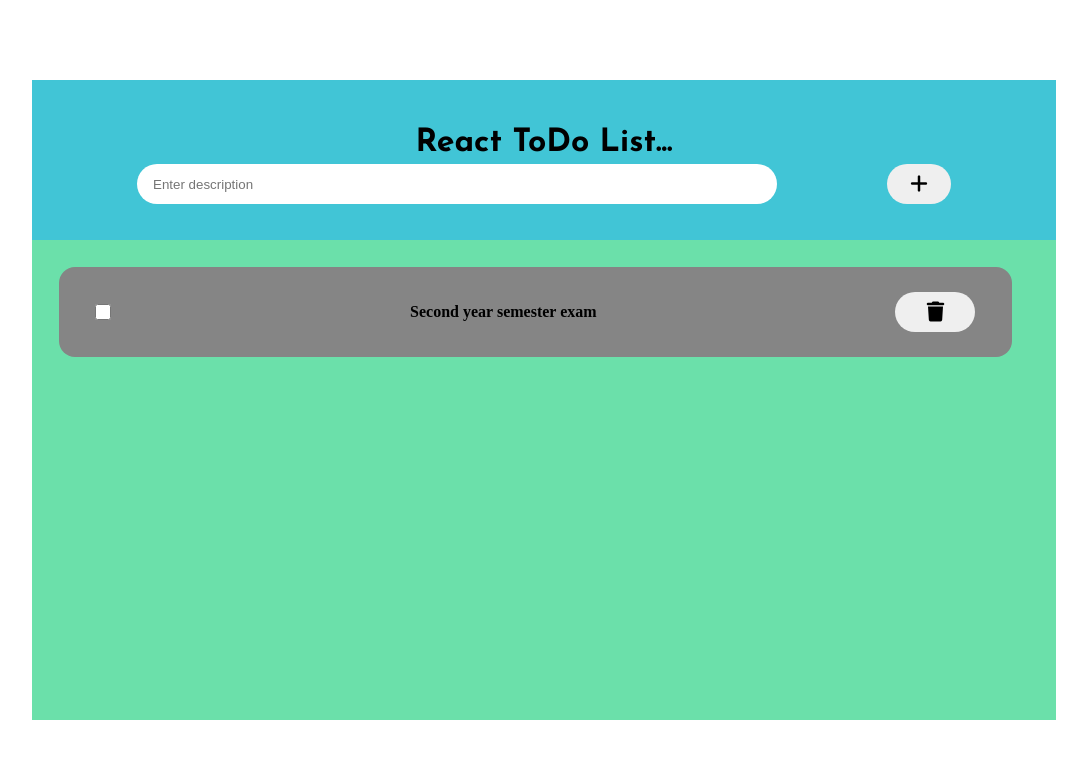
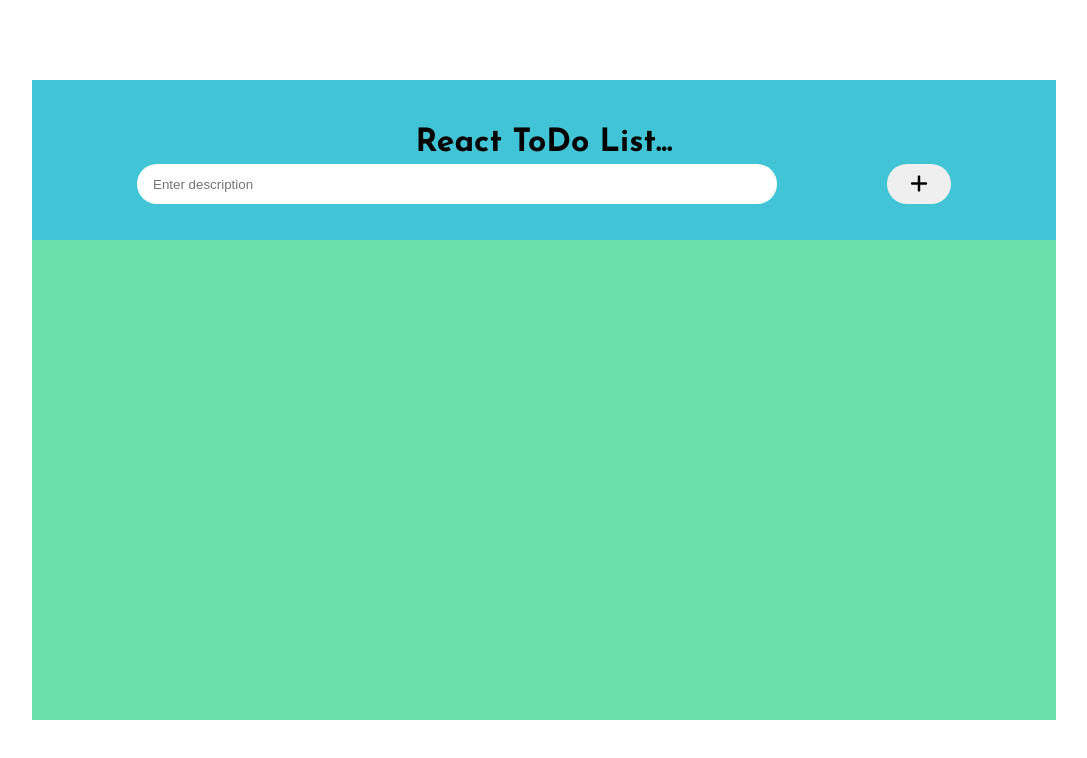
Before and after one commit to NayanUnni95/React-ToDO, a React (Vite) app: page / in a window 1280 px wide. Shown: the top 758 px of the page, without its empty margins (96-1183 px from the left). Built offline with nearby package versions, Linux system fonts and the light colour scheme.

Commit message:
add create, checked and delete actions

```diff
--- a/src/components/ToDoMain.jsx
+++ b/src/components/ToDoMain.jsx
@@ -1,6 +1,9 @@
 import './ToDoMain.css';
+import { useState } from 'react';
 
 function ToDoMain() {
+  const [toDo, setToDo] = useState([]);
+  const [data, setData] = useState('');
   return (
     <>
       <div className='container flex flex-align flex-content'>
@@ -8,22 +11,59 @@ function ToDoMain() {
           <div className='header flex flex-align flex-content flex-dir'>
             <h1>React ToDo List...</h1>
             <div className='input-div flex'>
-              <input type='text' placeholder='Enter description' />
-              <button>
+              <input
+                type='text'
+                onChange={(e) => {
+                  setData(e.target.value);
+                }}
+                placeholder='Enter description'
+              />
+              <button
+                onClick={() => {
+                  setToDo([
+                    ...toDo,
+                    { des: data, id: Date.now(), check: false },
+                  ]);
+                }}>
                 <i className='fa-solid fa-plus fa-xl'></i>
               </button>
             </div>
           </div>
           <div className='footer'>
-            <div className='content flex flex-align'>
-              <input type='checkbox' />
-              <div className='content-data flex flex-align flex-content'>
-                <h4>Second year semester exam</h4>
-              </div>
-              <button>
-                <i className='fa-solid fa-trash fa-xl'></i>
-              </button>
-            </div>
+            {toDo.map((obj, index) => {
+              return (
+                <div key={index} className='content flex flex-align'>
+                  <input
+                    onClick={(e) => {
+                      setToDo(
+                        toDo.filter((index) => {
+                          if (obj.id === index.id) {
+                            index.status = e.target.checked;
+                          }
+                          return index;
+                        })
+                      );
+                    }}
+                    type='checkbox'
+                  />
+                  <div className='content-data flex flex-align flex-content'>
+                    <h4>{obj.des}</h4>
+                  </div>
+                  <button
+                    onClick={() => {
+                      setToDo(
+                        toDo.filter((index) => {
+                          if (obj.id != index.id) {
+                            return index;
+                          }
+                        })
+                      );
+                    }}>
+                    <i className='fa-solid fa-trash fa-xl'></i>
+                  </button>
+                </div>
+              );
+            })}
           </div>
         </div>
       </div>
```
